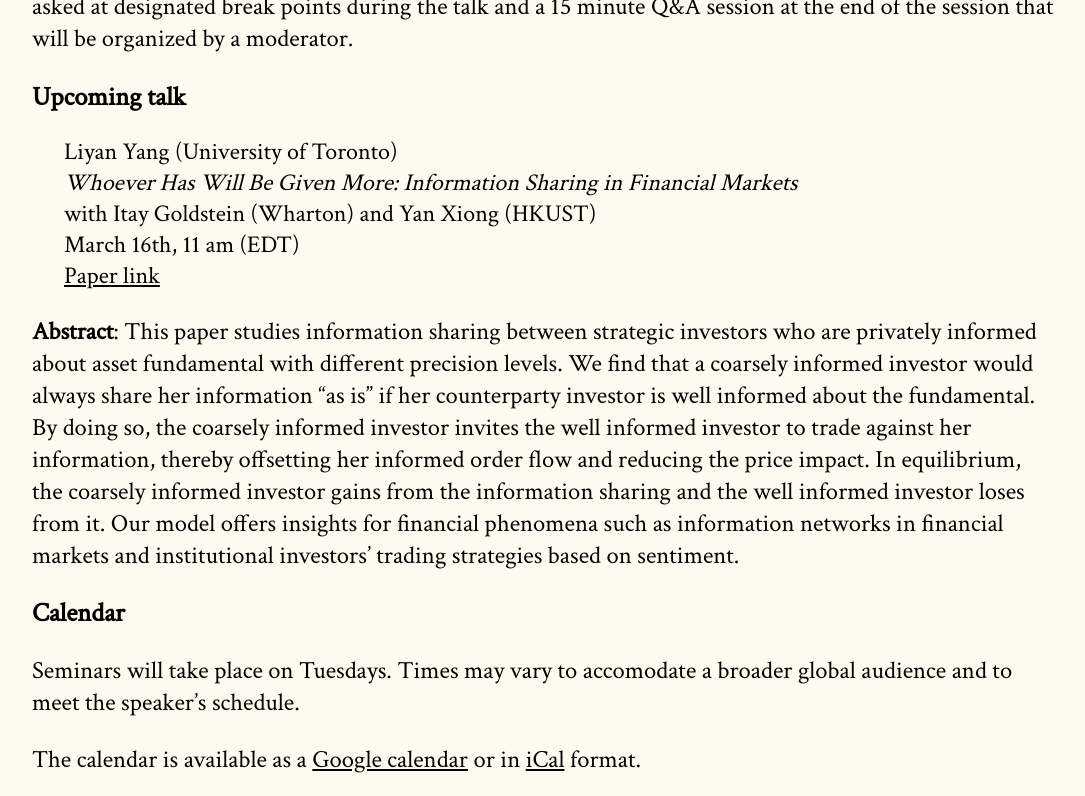
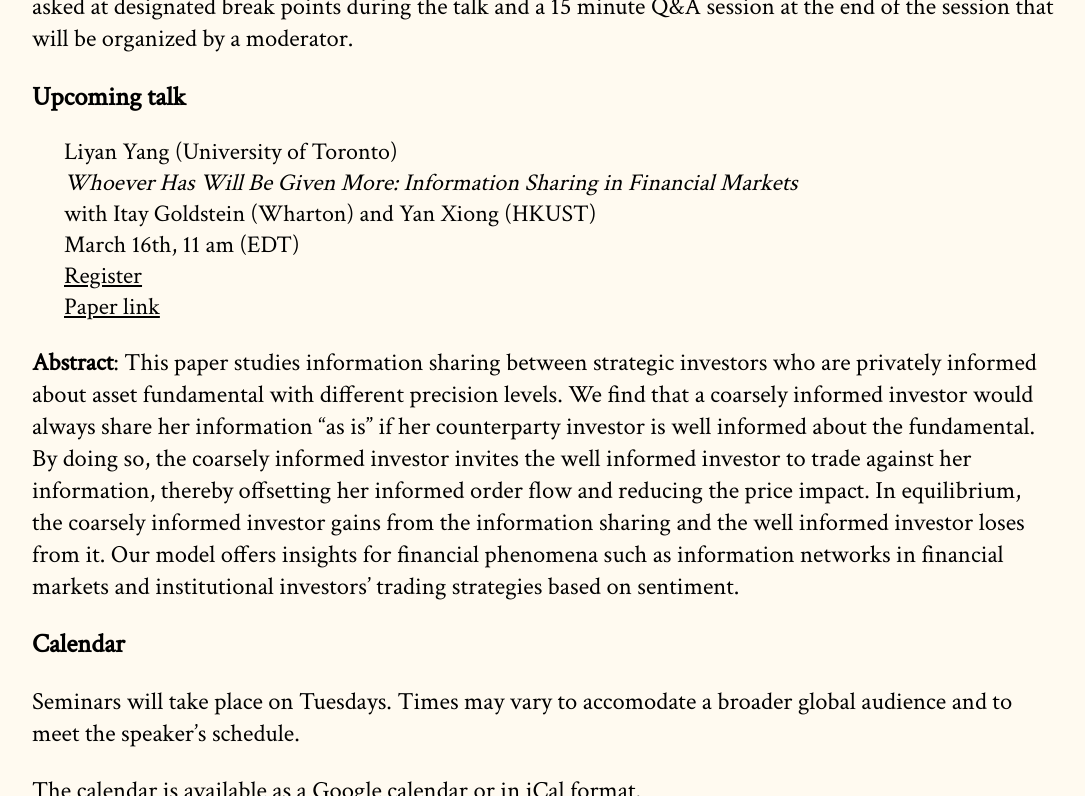
Before and after one commit to cpfiffer/microstructure.exchange, a Jekyll site: the page built from index.md, in a window 1280 px wide and 900 px high, scrolled down 381 px, cut to the strip 0-796 px from the top of the window. Shown: the whole strip, without its empty margins (96-1181 px from the left). Built offline with Jekyll 4.4.1, drawn with Linux system fonts in a browser that asks for light colours; some web fonts are replaced.

Commit message:
Add webinar link

```diff
--- a/_config.yml
+++ b/_config.yml
@@ -17,7 +17,7 @@ speaker-info:
   speaker-date: March 16th, 11 am (EDT)
   # discussant: "Gideon Saar (Cornell University)"
   paper-link: papers/InfoSharing2021Feb.pdf
-  # webinar-link: https://stockholmuniversity.zoom.us/meeting/register/u5Uqf-GsrT8jGNPRx-Gm7tVzko_kItiFoHWo
+  webinar-link: https://stockholmuniversity.zoom.us/meeting/register/u5Ukcu-ppjIvEteapttFvlkP0s_NG6g4k6ue
   # slides-link: /slides/Seminar-Symposium-Copeland-Duffie-Yang-MicrostructureExchangetex.pdf
 
 # 2021 Winter lineup
```
